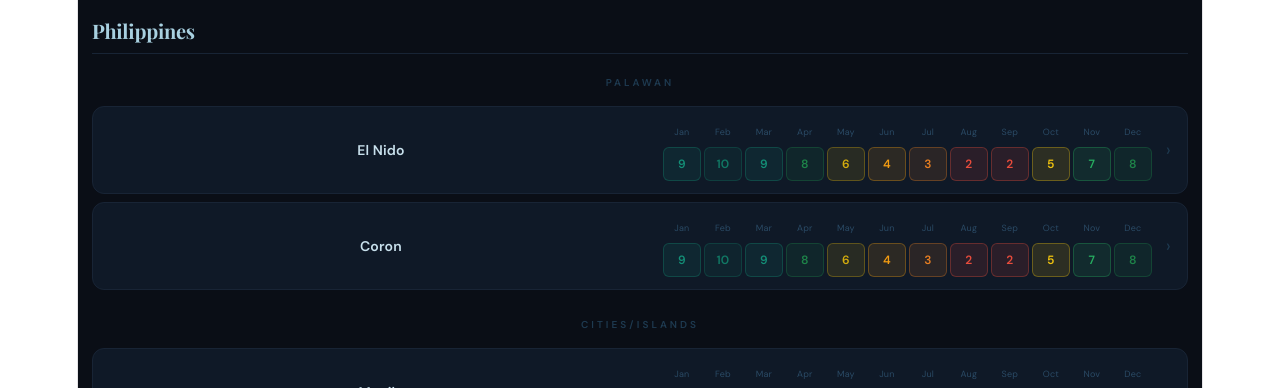
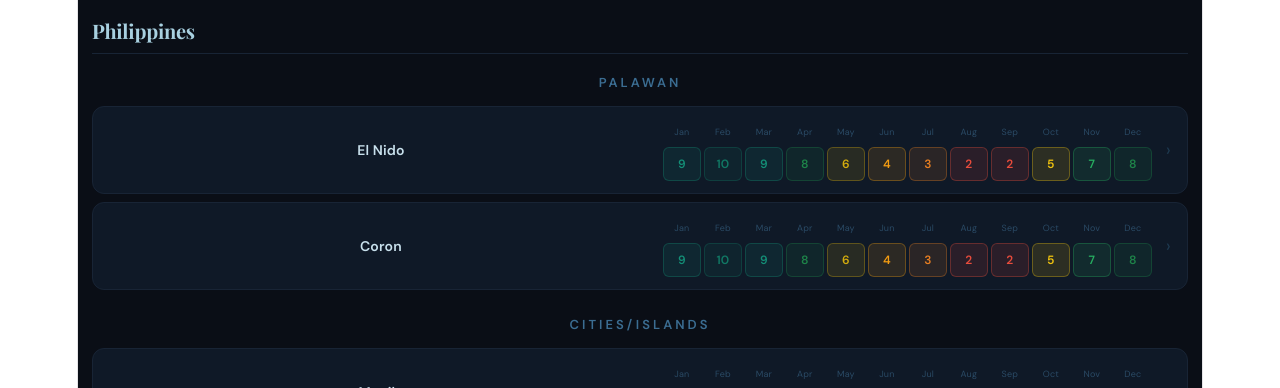
Before and after one commit to guylah/tourism-site, a React (Vite) app: page / in a window 1280 px wide. Shown: the part 299-687 px from the top of the page. Built offline with nearby package versions, Linux system fonts and the light colour scheme.

Commit message:
Changed colors

```diff
--- a/src/App.jsx
+++ b/src/App.jsx
@@ -1587,7 +1587,7 @@ export default function App() {
               ) : (
                 Object.entries(regsOrArr).map(([region, places]) => (
                   <div key={region} style={{ marginBottom: 22 }}>
-                    <div style={{ fontSize: 10, letterSpacing: 3, color: "#1e3a50", textTransform: "uppercase", marginBottom: 10, fontWeight: 700 }}>{region}</div>
+                    <div style={{ fontSize: 13, letterSpacing: 3, color: "#3b6d92", textTransform: "uppercase", marginBottom: 10, fontWeight: 700 }}>{region}</div>
                     <PlaceList places={places} monthsToShow={monthsToShow} expanded={expanded} toggle={toggle} selectedMonth={selectedMonth} />
                   </div>
                 ))
```
